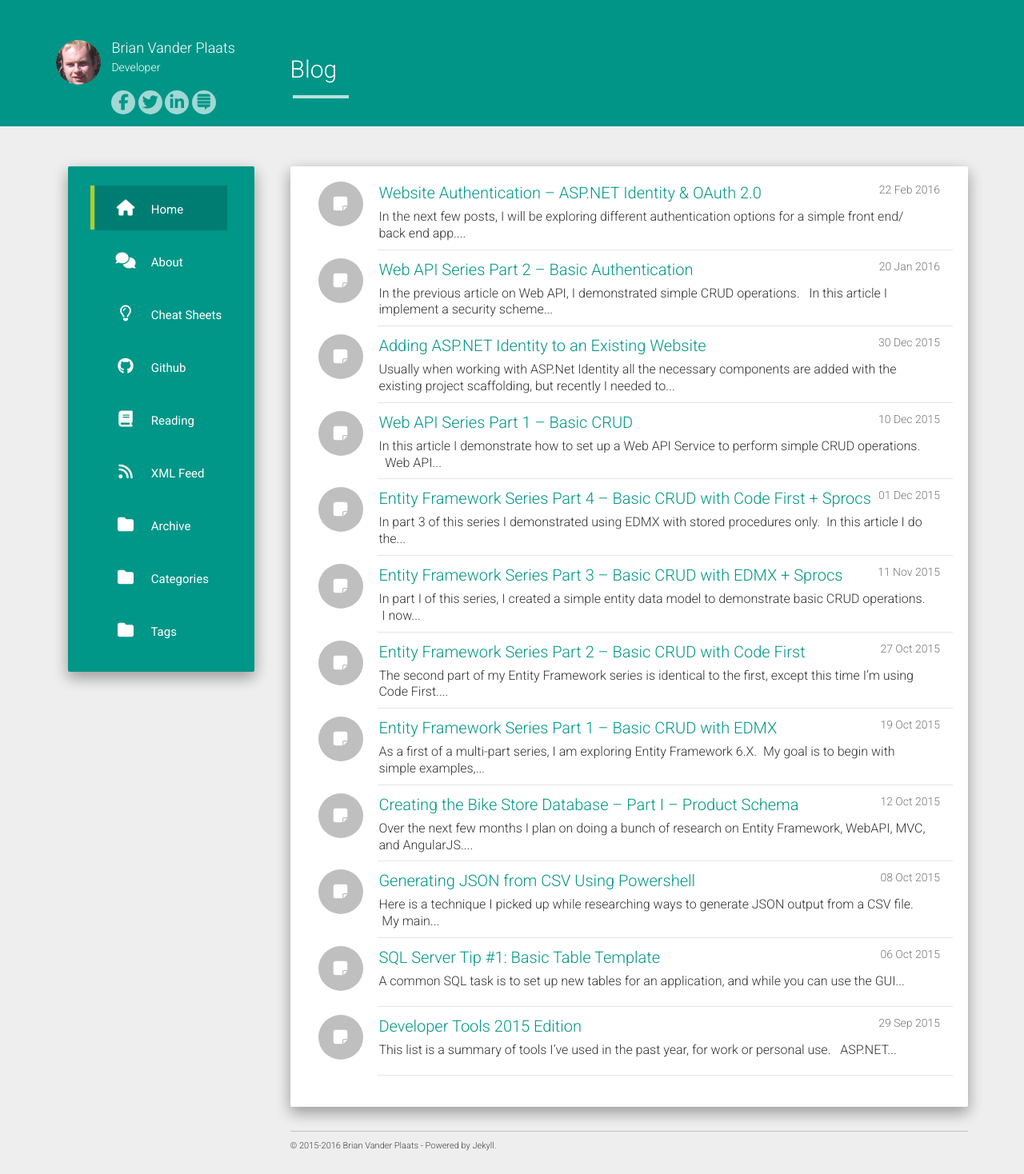
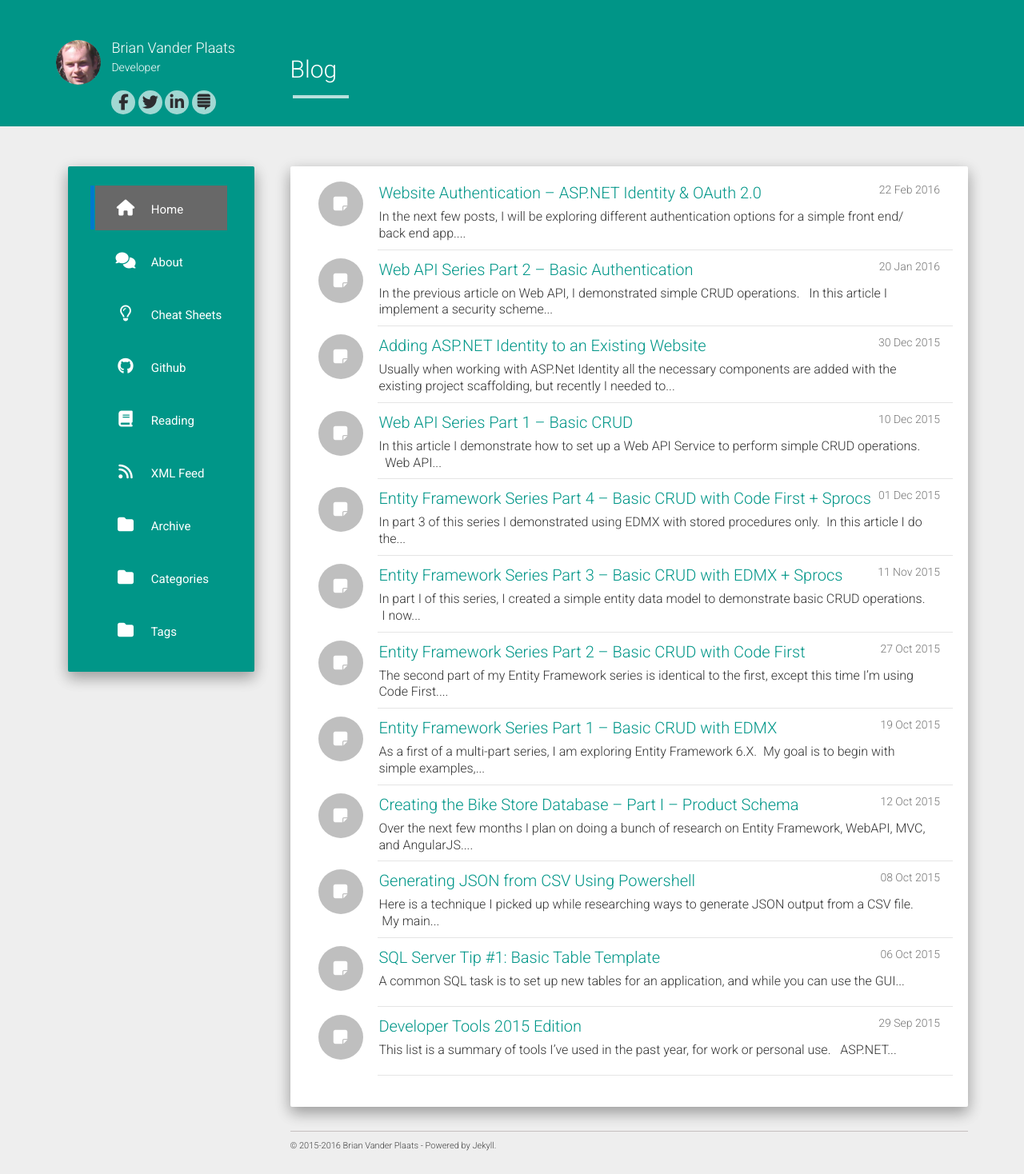
Before and after one commit to brianvp/brianvp.github.com, a Jekyll site: the page built from index.html, in a window 1280 px wide. Shown: the whole page at 80% size. Built offline with Jekyll 4.4.1, drawn with Linux system fonts in a browser that asks for light colours; nearby versions of some CDN libraries; the list of posts is cut into pages by our own code.

Commit message:
style updates

```diff
--- a/static/css/main.css
+++ b/static/css/main.css
@@ -55,7 +55,7 @@ p.info a {
     text-align: center;
     line-height: 20px;
     font-size: 20px;
-    color: #009688;
+    color: #2d2d30;
     padding: 5px;
     width: 30px;
     height: 30px;
@@ -63,7 +63,7 @@ p.info a {
 }
 .icon:hover {
     color: rgba(255, 255, 255, 0.63);
-    background: #009688;
+    background: #2d2d30;
 }
 .menu ul li {
     list-style: none;
@@ -71,7 +71,7 @@ p.info a {
 }
 
 .menu ul li a:hover, .menu ul li a:focus, li.current-menu-item > a{
-    background: #007D72;
+    background: #686868;
 }
 li.current-menu-item:before {
     content: "";
@@ -81,7 +81,7 @@ li.current-menu-item:before {
     position: absolute;
     left: 9px;
     vertical-align: middle;
-    background: #B8CA28;
+    background: #007acc;
 }
 .menu ul li a {
     font-size: 15px;
```
